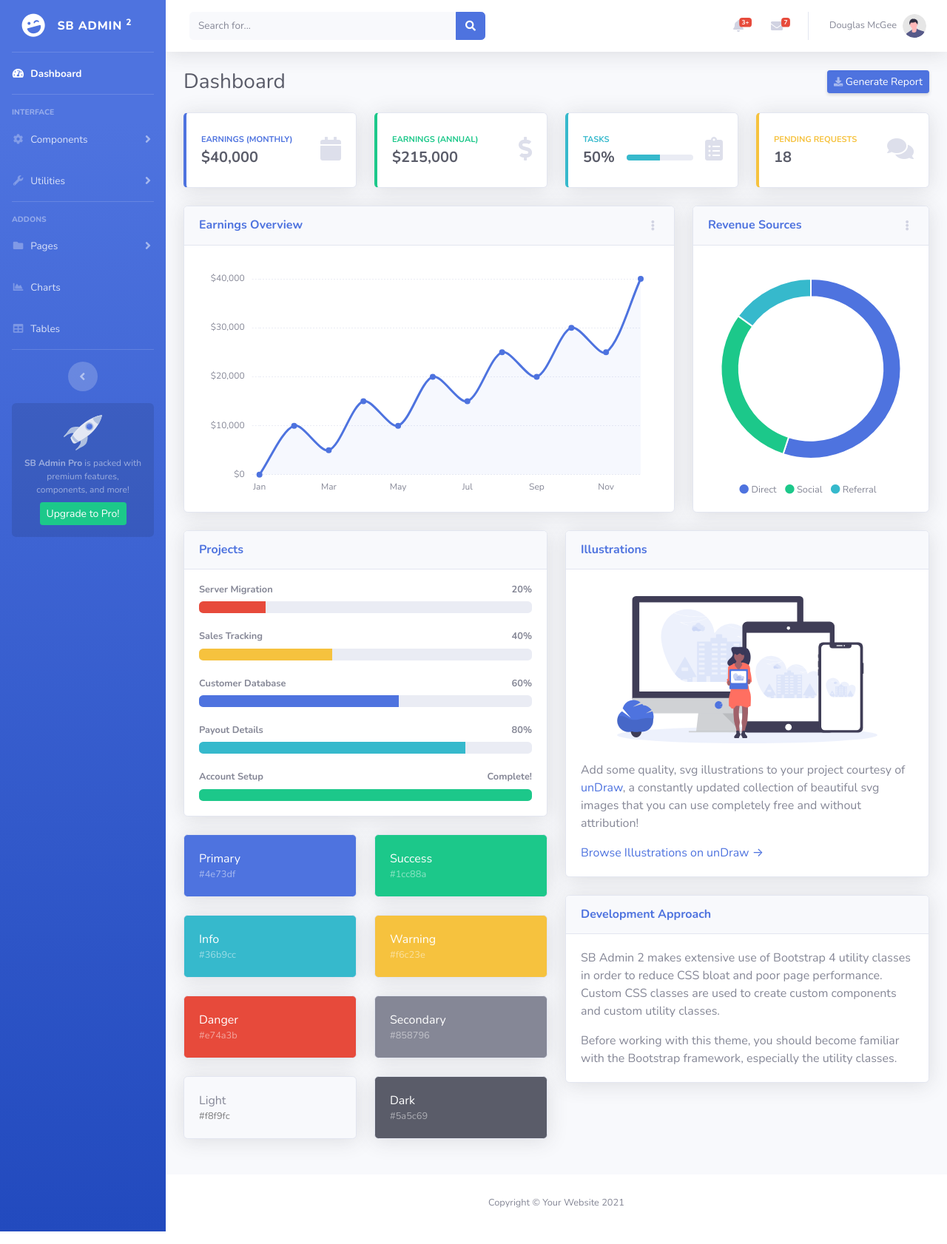
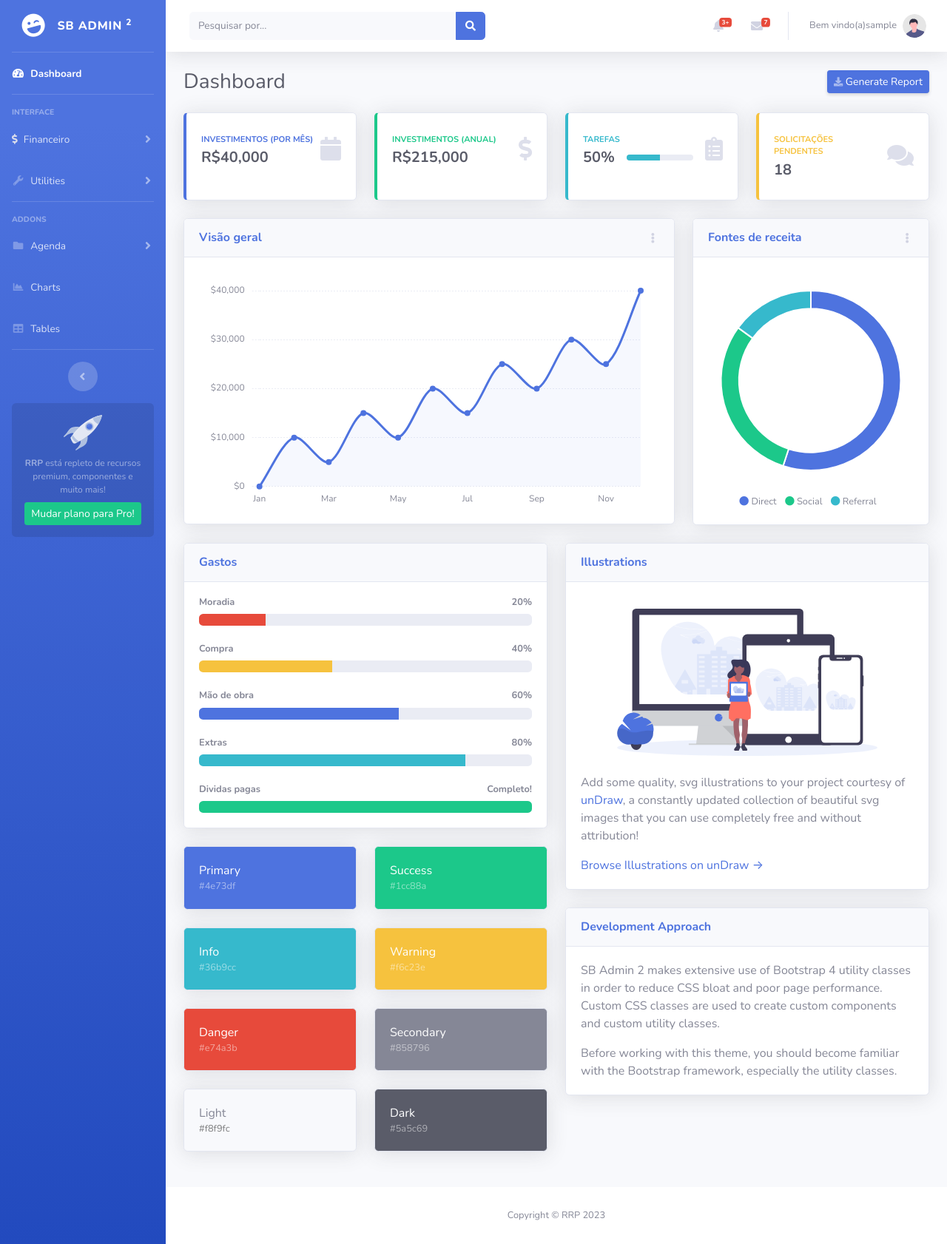
Before and after one commit to ricardoramospereira/FINASS, a Django app: page / in a window 1280 px wide. Shown: the whole page at 74% size. Run offline with Django 4.2, Linux system fonts and the light colour scheme; the visitor is signed in with stand-in values (Sample User, id 1); some libraries are stand-ins or nearby versions.

Commit message:
autenticação

```diff
--- a/dashboard/templates/dashboard/index.html
+++ b/dashboard/templates/dashboard/index.html
@@ -62,14 +62,14 @@
             <li class="nav-item">
                 <a class="nav-link collapsed" href="#" data-toggle="collapse" data-target="#collapseTwo"
                     aria-expanded="true" aria-controls="collapseTwo">
-                    <i class="fas fa-fw fa-cog"></i>
-                    <span>Components</span>
+                    <i class="fas fa-dollar-sign fa-2x text-gray-300"></i>
+                    <span>Financeiro</span>
                 </a>
                 <div id="collapseTwo" class="collapse" aria-labelledby="headingTwo" data-parent="#accordionSidebar">
                     <div class="bg-white py-2 collapse-inner rounded">
                         <h6 class="collapse-header">Custom Components:</h6>
-                        <a class="collapse-item" href="buttons.html">Buttons</a>
-                        <a class="collapse-item" href="cards.html">Cards</a>
+                        <a class="collapse-item" href="buttons.html">Investimentos</a>
+                        <a class="collapse-item" href="cards.html">Saldos & Despesas</a>
                     </div>
                 </div>
             </li>
@@ -106,18 +106,14 @@
                 <a class="nav-link collapsed" href="#" data-toggle="collapse" data-target="#collapsePages"
                     aria-expanded="true" aria-controls="collapsePages">
                     <i class="fas fa-fw fa-folder"></i>
-                    <span>Pages</span>
+                    <span>Agenda</span>
                 </a>
                 <div id="collapsePages" class="collapse" aria-labelledby="headingPages" data-parent="#accordionSidebar">
                     <div class="bg-white py-2 collapse-inner rounded">
                         <h6 class="collapse-header">Login Screens:</h6>
-                        <a class="collapse-item" href="login.html">Login</a>
-                        <a class="collapse-item" href="register.html">Register</a>
-                        <a class="collapse-item" href="forgot-password.html">Forgot Password</a>
-                        <div class="collapse-divider"></div>
-                        <h6 class="collapse-header">Other Pages:</h6>
-                        <a class="collapse-item" href="404.html">404 Page</a>
-                        <a class="collapse-item" href="blank.html">Blank Page</a>
+                        <a class="collapse-item" href="login.html">Pessoas</a>
+                        <a class="collapse-item" href="register.html">Empresas</a>
+
                     </div>
                 </div>
             </li>
@@ -147,8 +143,8 @@
             <!-- Sidebar Message -->
             <div class="sidebar-card d-none d-lg-flex">
                 <img class="sidebar-card-illustration mb-2" src="img/undraw_rocket.svg" alt="...">
-                <p class="text-center mb-2"><strong>SB Admin Pro</strong> is packed with premium features, components, and more!</p>
-                <a class="btn btn-success btn-sm" href="https://startbootstrap.com/theme/sb-admin-pro">Upgrade to Pro!</a>
+                <p class="text-center mb-2"><strong>RRP</strong> está repleto de recursos premium, componentes e muito mais!</p>
+                <a class="btn btn-success btn-sm" href="https://startbootstrap.com/theme/sb-admin-pro">Mudar plano para Pro!</a>
             </div>
 
         </ul>
@@ -172,7 +168,7 @@
                     <form
                         class="d-none d-sm-inline-block form-inline mr-auto ml-md-3 my-2 my-md-0 mw-100 navbar-search">
                         <div class="input-group">
-                            <input type="text" class="form-control bg-light border-0 small" placeholder="Search for..."
+                            <input type="text" class="form-control bg-light border-0 small" placeholder="Pesquisar por..."
                                 aria-label="Search" aria-describedby="basic-addon2">
                             <div class="input-group-append">
                                 <button class="btn btn-primary" type="button">
@@ -332,7 +328,7 @@
                         <li class="nav-item dropdown no-arrow">
                             <a class="nav-link dropdown-toggle" href="#" id="userDropdown" role="button"
                                 data-toggle="dropdown" aria-haspopup="true" aria-expanded="false">
-                                <span class="mr-2 d-none d-lg-inline text-gray-600 small">Douglas McGee</span>
+                                <span class="mr-2 d-none d-lg-inline text-gray-600 small">Bem vindo(a){{ user }}</span>
                                 <img class="img-profile rounded-circle"
                                     src="img/undraw_profile.svg">
                             </a>
@@ -341,20 +337,20 @@
                                 aria-labelledby="userDropdown">
                                 <a class="dropdown-item" href="#">
                                     <i class="fas fa-user fa-sm fa-fw mr-2 text-gray-400"></i>
-                                    Profile
+                                    Perfil
                                 </a>
                                 <a class="dropdown-item" href="#">
                                     <i class="fas fa-cogs fa-sm fa-fw mr-2 text-gray-400"></i>
-                                    Settings
+                                    Configurações
                                 </a>
                                 <a class="dropdown-item" href="#">
                                     <i class="fas fa-list fa-sm fa-fw mr-2 text-gray-400"></i>
-                                    Activity Log
+                                    Atividade
                                 </a>
                                 <div class="dropdown-divider"></div>
                                 <a class="dropdown-item" href="{% url 'logout' %}" data-toggle="modal" data-target="#logoutModal">
                                     <i class="fas fa-sign-out-alt fa-sm fa-fw mr-2 text-gray-400"></i>
-                                    Logout
+                                    Sair
                                 </a>
                             </div>
                         </li>
@@ -384,8 +380,8 @@
                                     <div class="row no-gutters align-items-center">
                                         <div class="col mr-2">
                                             <div class="text-xs font-weight-bold text-primary text-uppercase mb-1">
-                                                Earnings (Monthly)</div>
-                                            <div class="h5 mb-0 font-weight-bold text-gray-800">$40,000</div>
+                                                Investimentos (Por mês)</div>
+                                            <div class="h5 mb-0 font-weight-bold text-gray-800">R$40,000</div>
                                         </div>
                                         <div class="col-auto">
                                             <i class="fas fa-calendar fa-2x text-gray-300"></i>
@@ -402,8 +398,8 @@
                                     <div class="row no-gutters align-items-center">
                                         <div class="col mr-2">
                                             <div class="text-xs font-weight-bold text-success text-uppercase mb-1">
-                                                Earnings (Annual)</div>
-                                            <div class="h5 mb-0 font-weight-bold text-gray-800">$215,000</div>
+                                                Investimentos (Anual)</div>
+                                            <div class="h5 mb-0 font-weight-bold text-gray-800">R$215,000</div>
                                         </div>
                                         <div class="col-auto">
                                             <i class="fas fa-dollar-sign fa-2x text-gray-300"></i>
@@ -419,7 +415,7 @@
                                 <div class="card-body">
                                     <div class="row no-gutters align-items-center">
                                         <div class="col mr-2">
-                                            <div class="text-xs font-weight-bold text-info text-uppercase mb-1">Tasks
+                                            <div class="text-xs font-weight-bold text-info text-uppercase mb-1">Tarefas
                                             </div>
                                             <div class="row no-gutters align-items-center">
                                                 <div class="col-auto">
@@ -449,7 +445,7 @@
                                     <div class="row no-gutters align-items-center">
                                         <div class="col mr-2">
                                             <div class="text-xs font-weight-bold text-warning text-uppercase mb-1">
-                                                Pending Requests</div>
+                                                Solicitações Pendentes</div>
                                             <div class="h5 mb-0 font-weight-bold text-gray-800">18</div>
                                         </div>
                                         <div class="col-auto">
@@ -471,7 +467,7 @@
                                 <!-- Card Header - Dropdown -->
                                 <div
                                     class="card-header py-3 d-flex flex-row align-items-center justify-content-between">
-                                    <h6 class="m-0 font-weight-bold text-primary">Earnings Overview</h6>
+                                    <h6 class="m-0 font-weight-bold text-primary">Visão geral</h6>
                                     <div class="dropdown no-arrow">
                                         <a class="dropdown-toggle" href="#" role="button" id="dropdownMenuLink"
                                             data-toggle="dropdown" aria-haspopup="true" aria-expanded="false">
@@ -479,11 +475,10 @@
                                         </a>
                                         <div class="dropdown-menu dropdown-menu-right shadow animated--fade-in"
                                             aria-labelledby="dropdownMenuLink">
-                                            <div class="dropdown-header">Dropdown Header:</div>
-                                            <a class="dropdown-item" href="#">Action</a>
-                                            <a class="dropdown-item" href="#">Another action</a>
-                                            <div class="dropdown-divider"></div>
-                                            <a class="dropdown-item" href="#">Something else here</a>
+                                            <div class="dropdown-header">Filtrar:</div>
+                                            <a class="dropdown-item" href="#">Investimentos</a>
+                                            <a class="dropdown-item" href="#">Gastos</a>
+                                            <a class="dropdown-item" href="#">Despesas</a>
                                         </div>
                                     </div>
                                 </div>
@@ -502,7 +497,7 @@
                                 <!-- Card Header - Dropdown -->
                                 <div
                                     class="card-header py-3 d-flex flex-row align-items-center justify-content-between">
-                                    <h6 class="m-0 font-weight-bold text-primary">Revenue Sources</h6>
+                                    <h6 class="m-0 font-weight-bold text-primary">Fontes de receita</h6>
                                     <div class="dropdown no-arrow">
                                         <a class="dropdown-toggle" href="#" role="button" id="dropdownMenuLink"
                                             data-toggle="dropdown" aria-haspopup="true" aria-expanded="false">
@@ -548,35 +543,35 @@
                             <!-- Project Card Example -->
                             <div class="card shadow mb-4">
                                 <div class="card-header py-3">
-                                    <h6 class="m-0 font-weight-bold text-primary">Projects</h6>
+                                    <h6 class="m-0 font-weight-bold text-primary">Gastos</h6>
                                 </div>
                                 <div class="card-body">
-                                    <h4 class="small font-weight-bold">Server Migration <span
+                                    <h4 class="small font-weight-bold">Moradia<span
                                             class="float-right">20%</span></h4>
                                     <div class="progress mb-4">
                                         <div class="progress-bar bg-danger" role="progressbar" style="width: 20%"
                                             aria-valuenow="20" aria-valuemin="0" aria-valuemax="100"></div>
                                     </div>
-                                    <h4 class="small font-weight-bold">Sales Tracking <span
+                                    <h4 class="small font-weight-bold">Compra<span
                                             class="float-right">40%</span></h4>
                                     <div class="progress mb-4">
                                         <div class="progress-bar bg-warning" role="progressbar" style="width: 40%"
                                             aria-valuenow="40" aria-valuemin="0" aria-valuemax="100"></div>
                                     </div>
-                                    <h4 class="small font-weight-bold">Customer Database <span
+                                    <h4 class="small font-weight-bold">Mão de obra<span
                                             class="float-right">60%</span></h4>
                                     <div class="progress mb-4">
                                         <div class="progress-bar" role="progressbar" style="width: 60%"
                                             aria-valuenow="60" aria-valuemin="0" aria-valuemax="100"></div>
                                     </div>
-                                    <h4 class="small font-weight-bold">Payout Details <span
+                                    <h4 class="small font-weight-bold">Extras<span
                                             class="float-right">80%</span></h4>
                                     <div class="progress mb-4">
                                         <div class="progress-bar bg-info" role="progressbar" style="width: 80%"
                                             aria-valuenow="80" aria-valuemin="0" aria-valuemax="100"></div>
                                     </div>
-                                    <h4 class="small font-weight-bold">Account Setup <span
-                                            class="float-right">Complete!</span></h4>
+                                    <h4 class="small font-weight-bold">Dividas pagas <span
+                                            class="float-right">Completo!</span></h4>
                                     <div class="progress">
                                         <div class="progress-bar bg-success" role="progressbar" style="width: 100%"
                                             aria-valuenow="100" aria-valuemin="0" aria-valuemax="100"></div>
@@ -664,7 +659,7 @@
                                 <div class="card-body">
                                     <div class="text-center">
                                         <img class="img-fluid px-3 px-sm-4 mt-3 mb-4" style="width: 25rem;"
-                                            src="img/undraw_posting_photo.svg" alt="...">
+                                            src="{% static 'dashboard/img/undraw_posting_photo.svg' %}" alt="...">
                                     </div>
                                     <p>Add some quality, svg illustrations to your project courtesy of <a
                                             target="_blank" rel="nofollow" href="https://undraw.co/">unDraw</a>, a
@@ -702,7 +697,7 @@
             <footer class="sticky-footer bg-white">
                 <div class="container my-auto">
                     <div class="copyright text-center my-auto">
-                        <span>Copyright &copy; Your Website 2021</span>
+                        <span>Copyright &copy; RRP 2023</span>
                     </div>
                 </div>
             </footer>
@@ -725,15 +720,15 @@
         <div class="modal-dialog" role="document">
             <div class="modal-content">
                 <div class="modal-header">
-                    <h5 class="modal-title" id="exampleModalLabel">Ready to Leave?</h5>
+                    <h5 class="modal-title" id="exampleModalLabel">Pronto pra sair?</h5>
                     <button class="close" type="button" data-dismiss="modal" aria-label="Close">
                         <span aria-hidden="true">×</span>
                     </button>
                 </div>
-                <div class="modal-body">Select "Logout" below if you are ready to end your current session.</div>
+                <div class="modal-body">Selecione "Sair" abaixo se você estiver pronto para encerrar sua sessão atual.</div>
                 <div class="modal-footer">
                     <button class="btn btn-secondary" type="button" data-dismiss="modal">Cancel</button>
-                    <a class="btn btn-primary" href="{% url 'logout' %}">Logout</a>
+                    <a class="btn btn-primary" href="{% url 'logout' %}">Sair</a>
                 </div>
             </div>
         </div>
--- a/users/views.py
+++ b/users/views.py
@@ -18,7 +18,7 @@ def is_password_similar_to_username(password, username):
 def register(request):
     if request.method == 'GET':
         if request.user.is_authenticated:
-            return render(request, '/')
+            return render(request, 'dashboard/index.html')
         return render(request, 'users/register.html')
 
     elif request.method == 'POST':
@@ -64,7 +64,7 @@ def register(request):
 def login(request):
     if request.method == "GET":
         if request.user.is_authenticated:
-            return render(request, '/')
+            return render(request, 'dashboard/index.html')
         return render(request, 'users/login.html')
 
     elif request.method == "POST":
```
Also changed, not shown: db.sqlite.
